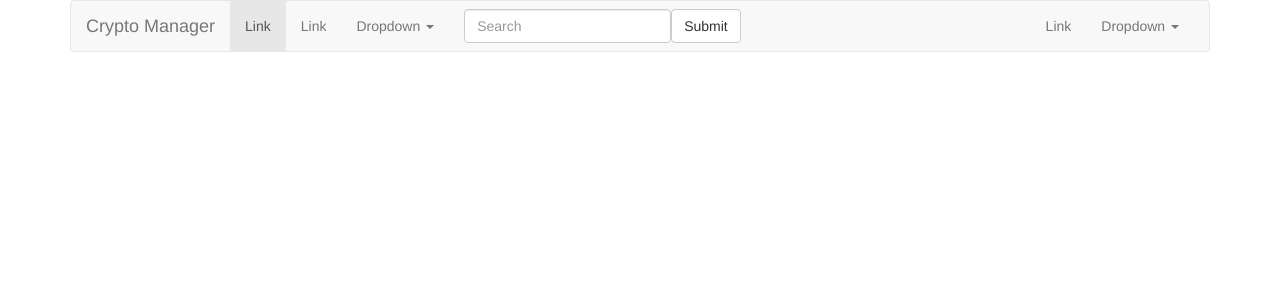
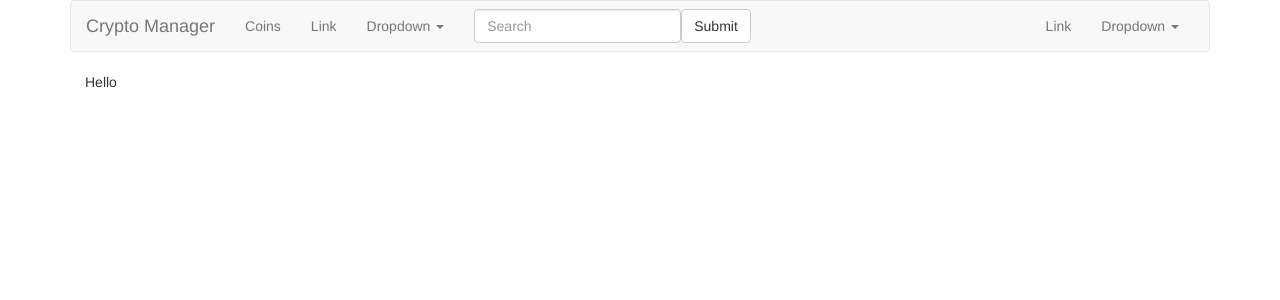
Before and after one commit to daniellarrusso/cryptoman, an Angular app: page / in a window 1280 px wide. Shown: the top 300 px of the page. Built offline with nearby package versions, Linux system fonts and the light colour scheme.

Commit message:
routing added

```diff
--- a/src/app/app.component.html
+++ b/src/app/app.component.html
@@ -1,3 +1,57 @@
+<nav class="navbar navbar-default">
+  <div class="container-fluid">
+    <!-- Brand and toggle get grouped for better mobile display -->
+    <div class="navbar-header">
+      <button type="button" class="navbar-toggle collapsed" data-toggle="collapse" data-target="#bs-example-navbar-collapse-1" aria-expanded="false">
+        <span class="sr-only">Toggle navigation</span>
+        <span class="icon-bar"></span>
+        <span class="icon-bar"></span>
+        <span class="icon-bar"></span>
+      </button>
+      <a class="navbar-brand" href="#">Crypto Manager</a>
+    </div>
+
+    <!-- Collect the nav links, forms, and other content for toggling -->
+    <div class="collapse navbar-collapse" id="bs-example-navbar-collapse-1">
+      <ul class="nav navbar-nav">
+        <li routerLinkActive="active"><a [routerLink]="['coins']">Coins <span class="sr-only">(current)</span></a></li>
+        <li><a href="#">Link</a></li>
+        <li class="dropdown">
+          <a href="#" class="dropdown-toggle" data-toggle="dropdown" role="button" aria-haspopup="true" aria-expanded="false">Dropdown <span class="caret"></span></a>
+          <ul class="dropdown-menu">
+            <li><a href="#">Action</a></li>
+            <li><a href="#">Another action</a></li>
+            <li><a href="#">Something else here</a></li>
+            <li role="separator" class="divider"></li>
+            <li><a href="#">Separated link</a></li>
+            <li role="separator" class="divider"></li>
+            <li><a href="#">One more separated link</a></li>
+          </ul>
+        </li>
+      </ul>
+      <form class="navbar-form navbar-left">
+        <div class="form-group">
+          <input type="text" class="form-control" placeholder="Search">
+        </div>
+        <button type="submit" class="btn btn-default">Submit</button>
+      </form>
+      <ul class="nav navbar-nav navbar-right">
+        <li><a href="#">Link</a></li>
+        <li class="dropdown">
+          <a href="#" class="dropdown-toggle" data-toggle="dropdown" role="button" aria-haspopup="true" aria-expanded="false">Dropdown <span class="caret"></span></a>
+          <ul class="dropdown-menu">
+            <li><a href="#">Action</a></li>
+            <li><a href="#">Another action</a></li>
+            <li><a href="#">Something else here</a></li>
+            <li role="separator" class="divider"></li>
+            <li><a href="#">Separated link</a></li>
+          </ul>
+        </li>
+      </ul>
+    </div><!-- /.navbar-collapse -->
+  </div><!-- /.container-fluid -->
+</nav>
+
 <div class="container">
-  <app-nav></app-nav>
+  <router-outlet></router-outlet>
 </div>
--- a/src/app/app.module.ts
+++ b/src/app/app.module.ts
@@ -1,15 +1,19 @@
 import { BrowserModule } from '@angular/platform-browser';
 import { NgModule } from '@angular/core';
 
+// router
+import { routedComponents, AppRoutingModule } from './appRoutes';
+
+
 import { AppComponent } from './app.component';
-import { NavComponent } from './nav/nav.component';
 
 @NgModule({
   declarations: [
-    AppComponent, NavComponent
+    AppComponent, routedComponents
   ],
   imports: [
-    BrowserModule
+    BrowserModule,
+    AppRoutingModule
   ],
   providers: [],
   bootstrap: [AppComponent]
--- /dev/null
+++ b/src/app/appRoutes.ts
@@ -0,0 +1,18 @@
+import { NgModule } from '@angular/core';
+import { RouterModule, Routes } from '@angular/router';
+import { CoinsComponent } from './coins/coins.component';
+
+const routes: Routes = [
+    { path: '', component: CoinsComponent },
+    {path: 'coins', component: CoinsComponent}
+];
+
+@NgModule({
+    imports: [RouterModule.forRoot(routes)],
+    exports: [RouterModule]
+})
+export class AppRoutingModule {}
+
+export const routedComponents = [
+    CoinsComponent
+];
--- /dev/null
+++ b/src/app/coins/coins.component.html
@@ -0,0 +1 @@
+Hello
--- /dev/null
+++ b/src/app/coins/coins.component.ts
@@ -0,0 +1,11 @@
+import { Component, OnInit } from '@angular/core';
+
+@Component({
+    selector: 'app-coins',
+    templateUrl: './coins.component.html'
+})
+export class CoinsComponent implements OnInit {
+    constructor() { }
+
+    ngOnInit() { }
+}
--- a/src/app/nav/nav.component.html
+++ /dev/null
@@ -1,53 +0,0 @@
-<nav class="navbar navbar-default">
-    <div class="container-fluid">
-      <!-- Brand and toggle get grouped for better mobile display -->
-      <div class="navbar-header">
-        <button type="button" class="navbar-toggle collapsed" data-toggle="collapse" data-target="#bs-example-navbar-collapse-1" aria-expanded="false">
-          <span class="sr-only">Toggle navigation</span>
-          <span class="icon-bar"></span>
-          <span class="icon-bar"></span>
-          <span class="icon-bar"></span>
-        </button>
-        <a class="navbar-brand" href="#">Crypto Manager</a>
-      </div>
-
-      <!-- Collect the nav links, forms, and other content for toggling -->
-      <div class="collapse navbar-collapse" id="bs-example-navbar-collapse-1">
-        <ul class="nav navbar-nav">
-          <li class="active"><a href="#">Link <span class="sr-only">(current)</span></a></li>
-          <li><a href="#">Link</a></li>
-          <li class="dropdown">
-            <a href="#" class="dropdown-toggle" data-toggle="dropdown" role="button" aria-haspopup="true" aria-expanded="false">Dropdown <span class="caret"></span></a>
-            <ul class="dropdown-menu">
-              <li><a href="#">Action</a></li>
-              <li><a href="#">Another action</a></li>
-              <li><a href="#">Something else here</a></li>
-              <li role="separator" class="divider"></li>
-              <li><a href="#">Separated link</a></li>
-              <li role="separator" class="divider"></li>
-              <li><a href="#">One more separated link</a></li>
-            </ul>
-          </li>
-        </ul>
-        <form class="navbar-form navbar-left">
-          <div class="form-group">
-            <input type="text" class="form-control" placeholder="Search">
-          </div>
-          <button type="submit" class="btn btn-default">Submit</button>
-        </form>
-        <ul class="nav navbar-nav navbar-right">
-          <li><a href="#">Link</a></li>
-          <li class="dropdown">
-            <a href="#" class="dropdown-toggle" data-toggle="dropdown" role="button" aria-haspopup="true" aria-expanded="false">Dropdown <span class="caret"></span></a>
-            <ul class="dropdown-menu">
-              <li><a href="#">Action</a></li>
-              <li><a href="#">Another action</a></li>
-              <li><a href="#">Something else here</a></li>
-              <li role="separator" class="divider"></li>
-              <li><a href="#">Separated link</a></li>
-            </ul>
-          </li>
-        </ul>
-      </div><!-- /.navbar-collapse -->
-    </div><!-- /.container-fluid -->
-  </nav>
--- a/src/app/nav/nav.component.ts
+++ /dev/null
@@ -1,11 +0,0 @@
-import { Component, OnInit } from '@angular/core';
-
-@Component({
-    selector: 'app-nav',
-    templateUrl: './nav.component.html'
-})
-export class NavComponent implements OnInit {
-    constructor() { }
-
-    ngOnInit() { }
-}
--- a/src/index.html
+++ b/src/index.html
@@ -9,6 +9,8 @@
   <link rel="icon" type="image/x-icon" href="favicon.ico">
 </head>
 <body>
+  <div class="container">
   <app-root></app-root>
+</div>
 </body>
 </html>
```
Also changed, not shown: 8 other files (tests, documents, lock files or other folders).
